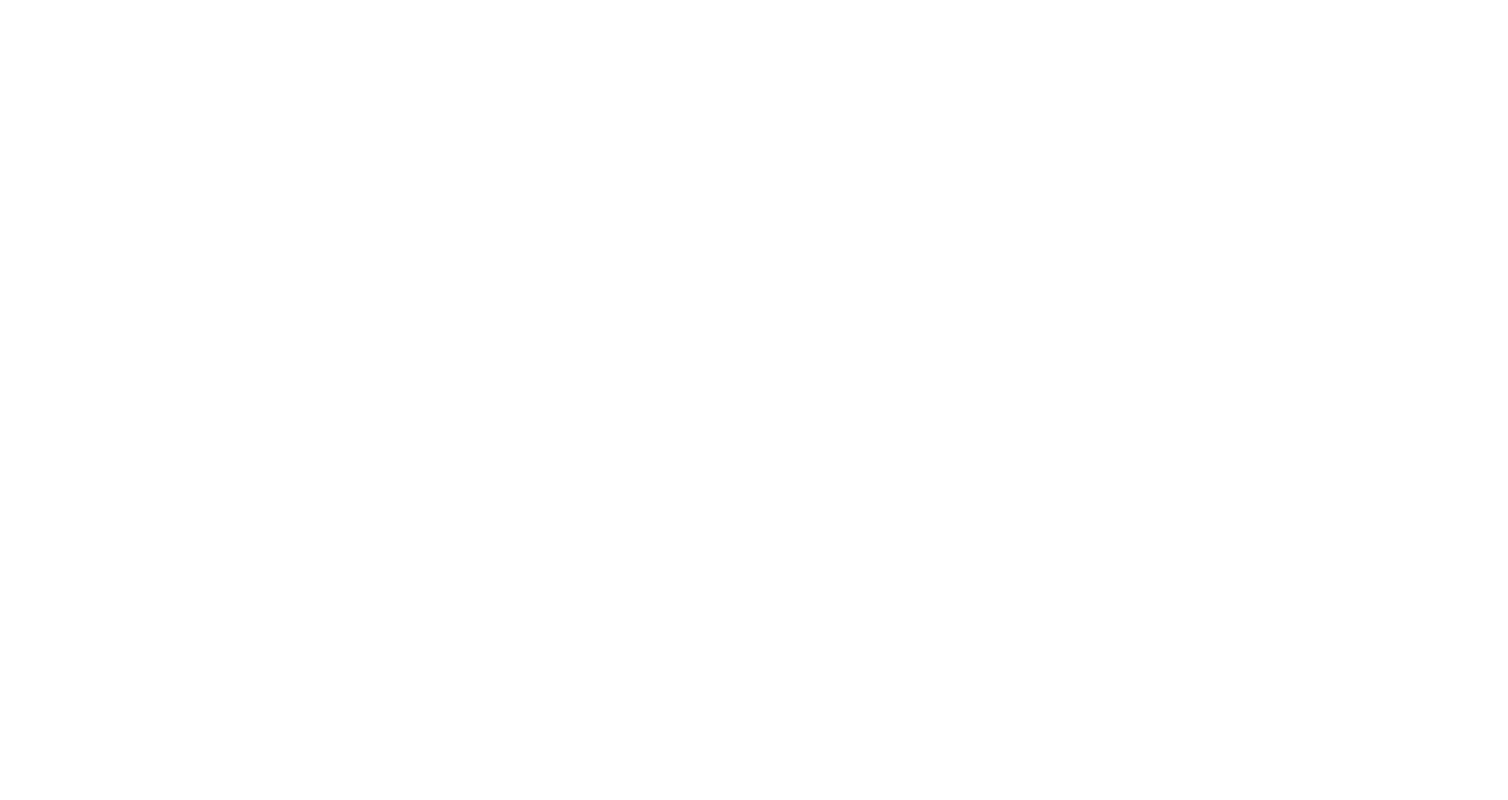
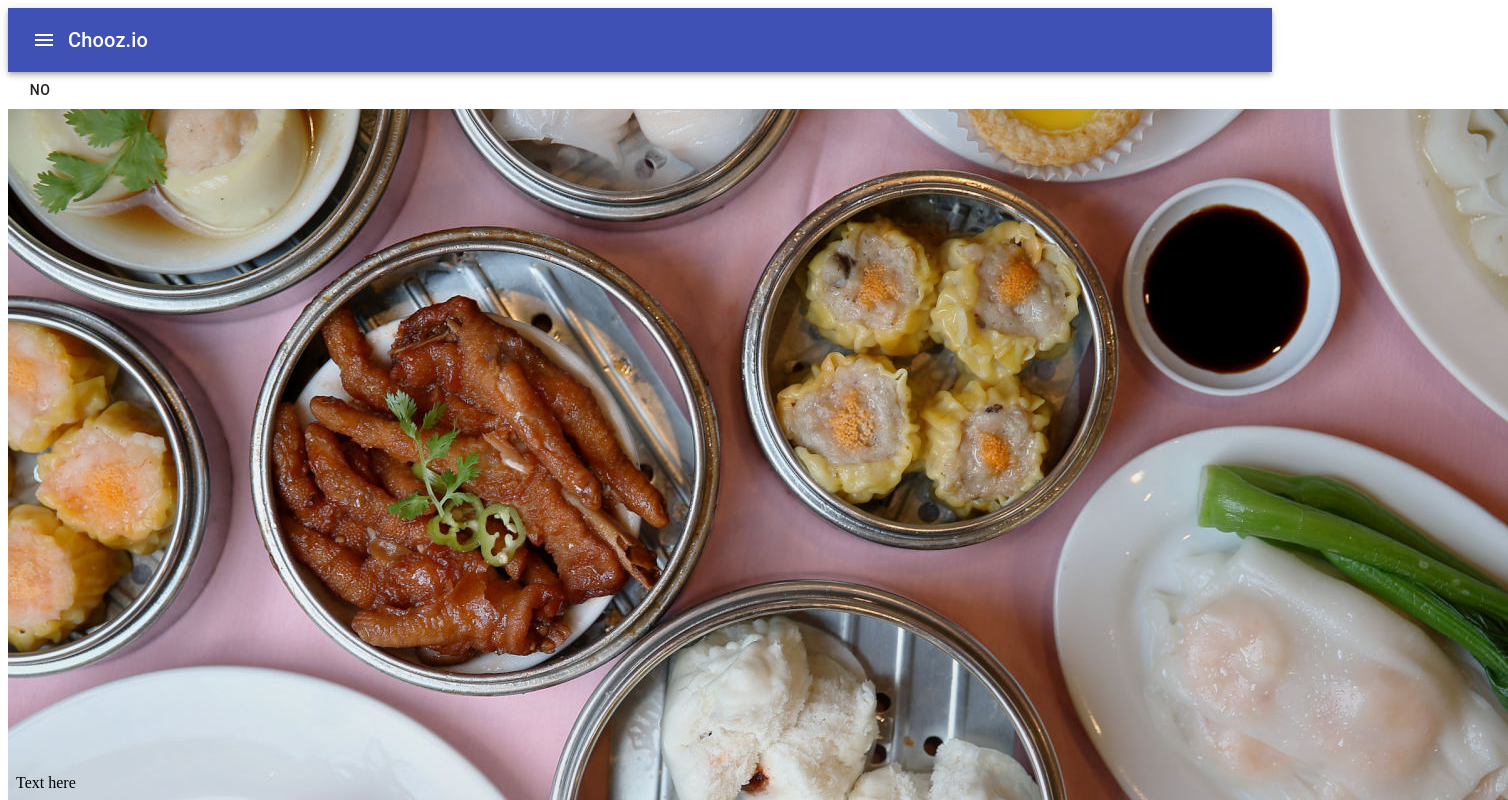
Before and after one commit to jackherrmann/chooz, a React (Create React App) app: page / in a window 1280 px wide. Shown: the top 800 px of the page, 1508 px wide, since content can reach past the window. Built offline with nearby package versions, Linux system fonts and the light colour scheme; the HTML template or start-up script is replaced by a standard one.

Commit message:
added image to swiping page:

```diff
--- a/package.json
+++ b/package.json
@@ -3,6 +3,8 @@
   "version": "0.1.0",
   "private": true,
   "dependencies": {
+    "@material-ui/core": "^4.11.0",
+    "@material-ui/icons": "^4.9.1",
     "@testing-library/jest-dom": "^4.2.4",
     "@testing-library/react": "^9.5.0",
     "@testing-library/user-event": "^7.2.1",
--- a/src/App.js
+++ b/src/App.js
@@ -1,8 +1,9 @@
 import React from 'react';
+import SwipePage from './components/swipe';
 
 
 function App() {
-  return null;
+  return <SwipePage />
 }
 
 export default App;
--- /dev/null
+++ b/src/components/Activity.js
@@ -0,0 +1,103 @@
+import React from 'react';
+import { Box, Typography, makeStyles } from '@material-ui/core';
+
+// icons
+import MovieIcon from '@material-ui/icons/Movie';
+import FoodIcon from '@material-ui/icons/Fastfood';
+import EventIcon from '@material-ui/icons/Event';
+import UnknownIcon from '@material-ui/icons/Help';
+
+// local files
+import testContent from './test-media/test-content.json';
+import testImage from './test-media/testPicture.jpg';
+
+// these are just till we have real data from APIs
+function getItemImage() {
+    return testImage;
+}
+function getItemInfo() {
+    return testContent;
+}
+// end of the fake data
+function getIcon(itemType) {
+    console.log(itemType);
+    switch(itemType) {
+        case 'food':
+            return FoodIcon;
+        case 'movie':
+            return MovieIcon;
+        case 'event':
+            return EventIcon;
+        default:
+            return UnknownIcon;
+    }
+}
+
+const useStyles = makeStyles((theme) => ({
+    root: {
+      position:'relative',
+      width: '50%',
+      borderRadius: "1rem",
+      top: "2rem",
+      left: "2rem",
+    },
+    media: {
+      height: 0,
+      paddingTop: '56.25%', // 16:9
+      position: 'relative',
+
+    },
+    overlay: {
+        position: 'absolute',
+        left: '1rem',
+        bottom: '1rem',
+        color: 'black',
+        backgroundColor: 'black'
+     },
+    bodyTextHolder: {
+        paddingBottom: "0rem",
+        borderWidth: "1rem",
+    },
+
+    chipContainer: {
+        paddingTop: 5,
+        display: 'flex',
+        justifyContent: 'center',
+        flexWrap: 'wrap',
+        marginBottom: 60,
+        borderWidth: 1,
+    },
+    overlay: {
+        position:'absolute',
+        bottom:'.5rem',
+        left:'1rem'
+    },
+    chipStyle: {
+        color: "primary",
+        marginLeft: 10,
+        marginRight: 10,
+        marginTop: 5,
+        marginBottom: 5,
+    },
+  }));
+
+export default function Activity() {
+    const itemImage = getItemImage();
+    const itemInfo = getItemInfo();
+    const ItemTypeIcon = getIcon(itemInfo.type);
+    const classes = useStyles();
+
+    return (
+        <Box>
+            <div class="container">
+                {/* TODO: make the image normal size + add the rest of the fields */}
+                <img src={itemImage} />
+            </div>
+            <div className={classes.overlay} >
+                Text here
+            </div>
+
+        </Box>
+
+        );
+}
--- /dev/null
+++ b/src/components/Item.js
@@ -0,0 +1,128 @@
+// react elements
+import React from 'react';
+import Card from '@material-ui/core/Card';
+import { CardHeader, CardMedia, CardContent, Typography, makeStyles, Box } from '@material-ui/core';
+import IconButton from '@material-ui/core/IconButton';
+import Avatar from '@material-ui/core/Avatar';
+import Chip from '@material-ui/core/Chip';
+
+
+// icons
+import MovieIcon from '@material-ui/icons/Movie';
+import FoodIcon from '@material-ui/icons/Fastfood';
+import EventIcon from '@material-ui/icons/Event';
+import UnknownIcon from '@material-ui/icons/Help';
+
+// local files
+import testContent from './test-media/test-content.json';
+import testImage from './test-media/testPicture.jpg';
+
+
+// these are just till we have real data from APIs
+function getItemImage() {
+    return testImage;
+}
+function getItemInfo() {
+    return testContent;
+}
+// end of the fake data
+function getIcon(itemType) {
+    console.log(itemType);
+    switch(itemType) {
+        case 'food':
+            return FoodIcon;
+        case 'movie':
+            return MovieIcon;
+        case 'event':
+            return EventIcon;
+        default:
+            return UnknownIcon;
+    }
+}
+
+const useStyles = makeStyles((theme) => ({
+    root: {
+      position:'relative',
+      width: '50%',
+      borderRadius: "1rem",
+      top: "2rem",
+      left: "2rem",
+    },
+    media: {
+      height: 0,
+      paddingTop: '56.25%', // 16:9
+      position: 'relative',
+
+    },
+    overlay: {
+        position: 'absolute',
+        left: '1rem',
+        bottom: '1rem',
+        color: 'black',
+        backgroundColor: 'black'
+     },
+    bodyTextHolder: {
+        paddingBottom: "0rem",
+        borderWidth: "1rem",
+    },
+
+    chipContainer: {
+        paddingTop: 5,
+        display: 'flex',
+        justifyContent: 'center',
+        flexWrap: 'wrap',
+        marginBottom: 60,
+        borderWidth: 1,
+    },
+
+    chipStyle: {
+        color: "primary",
+        marginLeft: 10,
+        marginRight: 10,
+        marginTop: 5,
+        marginBottom: 5,
+    },
+  }));
+
+export default function Item() {
+
+  const itemImage = getItemImage();
+  const itemInfo = getItemInfo();
+  const ItemTypeIcon = getIcon(itemInfo.type);
+  const classes = useStyles();
+
+  return (
+    <Card className={classes.root}>
+      {/* <CardHeader
+        title={itemInfo.title}
+
+        titleTypographyProps={{variant: 'h4'}}
+      /> */}
+
+
+      <CardMedia
+        className={classes.media}
+        image={itemImage}
+        title="Item Image"
+      />
+
+      <CardContent className={classes.bodyTextHolder}>
+          <Box flexDirection="row">
+            {/* <Avatar aria-label="itemAvatar">
+                    <ItemTypeIcon/>
+            </Avatar> */}
+            <Typography gutterBottom variant="h5" component="h2">
+                {itemInfo.title}
+            </Typography>
+          </Box>
+        <Typography variant="body2" color="textSecondary" component="p">
+           {itemInfo.bodyText}
+        </Typography>
+        <Chip className={classes.chipStyle} label={itemInfo.chips[0]} />
+        <Chip className={classes.chipStyle} label={itemInfo.chips[1]} />
+        <Chip className={classes.chipStyle} label={itemInfo.chips[2]} />
+        <Chip className={classes.chipStyle} label={itemInfo.chips[3]} />
+      </CardContent>
+    </Card>
+  );
+}
--- /dev/null
+++ b/src/components/navigation/NavBar.jsx
@@ -0,0 +1,21 @@
+import React from 'react';
+import { Box, Toolbar, AppBar, Typography, Button, IconButton } from '@material-ui/core';
+import MenuIcon from '@material-ui/icons/Menu';
+
+function NavBar(props) {
+
+    return (
+        <AppBar position="static" height="200px">
+            <Toolbar>
+                <IconButton edge="start" color="inherit" aria-label="menu">
+                <MenuIcon />
+                </IconButton>
+                    <Typography variant="h6">
+                        Chooz.io
+                    </Typography>
+            </Toolbar>
+        </AppBar>
+    );
+}
+
+export default NavBar;
--- /dev/null
+++ b/src/components/swipe.js
@@ -0,0 +1,79 @@
+import React from 'react';
+import { Box, Button } from '@material-ui/core';
+import NavBar from './navigation/NavBar';
+import Item from './Item'
+import Activity from './Activity'
+import NotInterestedIcon from '@material-ui/icons/NotInterested';
+import CheckIcon from '@material-ui/icons/Check';
+import CardActions from '@material-ui/core/CardActions';
+
+/*
+
+noButtonStyle: {
+        background: 'red',
+        borderRadius: 30,
+        border: 0,
+        color: 'white',
+        width: '40%',
+    },
+    yesButtonStyle: {
+        background: 'green',
+        borderRadius: 30,
+        border: 0,
+        color: 'white',
+        width: '40%',
+    },
+
+
+    <CardActions className={classes.buttonHolder}>
+            <IconButton className ={classes.noButtonStyle} onClick={handleNoClick} aria-label="Not Interested">
+                <NotInterestedIcon />
+            </IconButton>
+            <IconButton className={classes.yesButtonStyle} onClick={handleYesClick} aria-label="Interested">
+                <CheckIcon />
+            </IconButton>
+
+      </CardActions>
+
+      const handleYesClick = () => {
+      console.log("Yes was clicked wooo");
+  }
+
+  const handleNoClick = () => {
+      console.log("No was clicked nooo");
+  }
+
+  buttonHolder: {
+        margin: 0,
+        display: "flex",
+        justifyContent: "space-around",
+        position: "absolute",
+        left: 0,
+        bottom: 5,
+        width: '100%',
+    },
+*/
+
+
+class SwipePage extends React.Component {
+    render() {
+      return (
+          <Box flexDirection="column">
+                <NavBar />
+            <Box flexDirection="row">
+                <Box flexGrow={1} >
+                    <Button>No</Button>
+                </Box>
+                <Box>
+                    <Activity />
+                </Box>
+                <Box flexGrow={1}>
+                    <Button>Yes</Button>
+                </Box>
+            </Box>
+          </Box>
+      );
+    }
+}
+
+export default SwipePage;
--- /dev/null
+++ b/src/components/test-media/test-content.json
@@ -0,0 +1,10 @@
+{
+    "title": "PizzaHut",
+
+    "type": "food",
+
+    "chips": ["Price: $$", "Type: Chinese", "Distance: 3.1 mi", "Rating: 4/5"],
+
+    "bodyText": "Kid-friendly chain known for its arcade games, pizza parties, play zones & mouse mascot."
+
+}
```
Also changed, not shown: src/components/test-media/testPicture.jpg (added), 1 other file (tests, documents, lock files or other folders).
